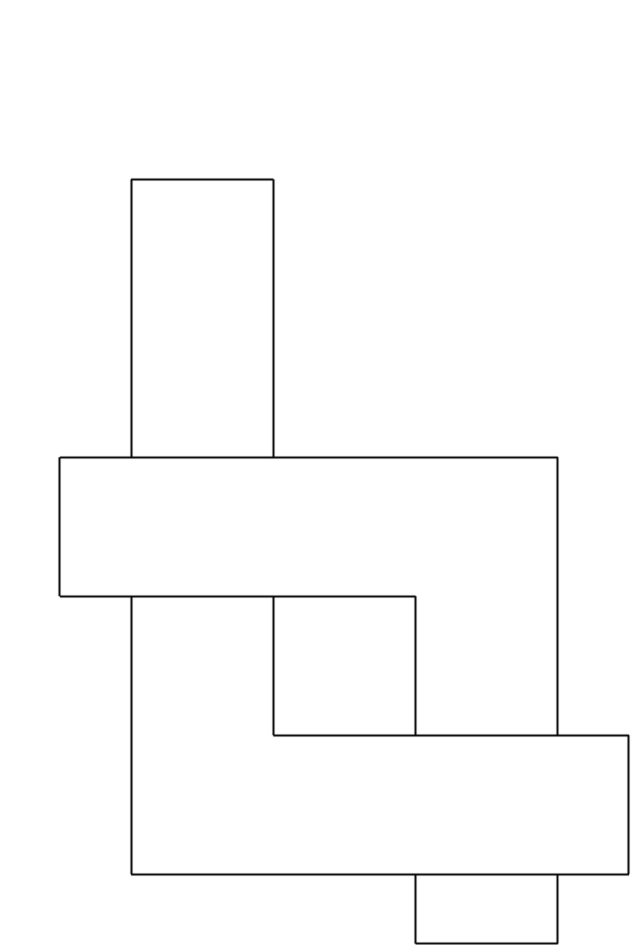
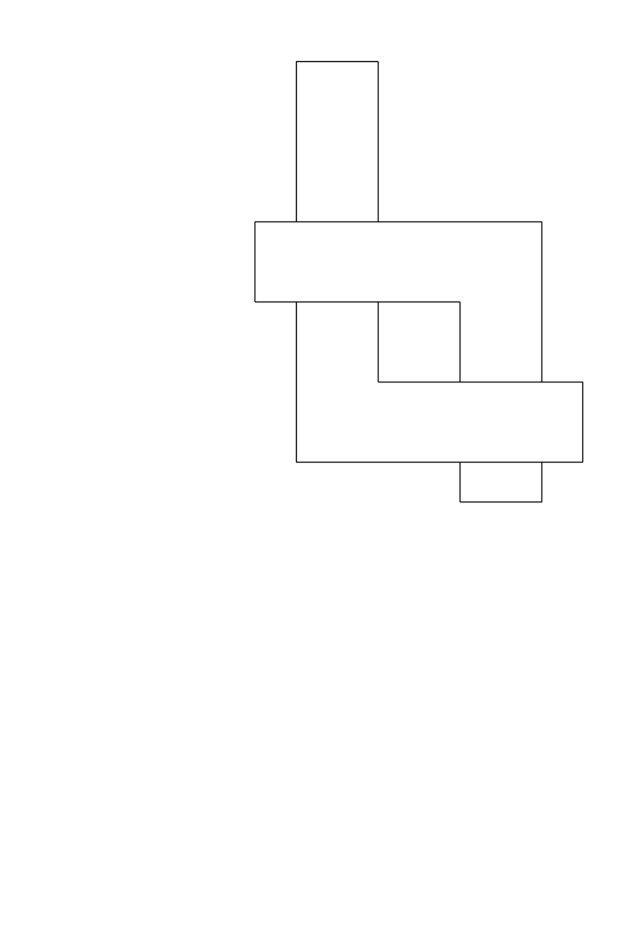
Before and after one commit to latis-data/latis-data.github.io, a plain HTML site: page index.html in a window 1280 px wide. Shown: the part 107-1052 px from the top of the page, without its empty margins (233-873 px from the left). After the commit the page ends 834 px from the top, so only its background shows below. Drawn offline with Linux system fonts and the light colour scheme.

Commit message:
fix size and centering

```diff
--- a/index.html
+++ b/index.html
@@ -3,8 +3,18 @@
 <head>
 <meta charset="UTF-8">
 <title>LaTiS</title>
+<style>
+.center {
+  display: flex;
+  align-items: center;
+  justify-content: center
+}
+</style>
 </head>
+
 <body>
-<img alt="logo" src="images/latis_logo_lines.png" align="middle">
+<div class="center">
+  <img alt="logo" src="images/latis_logo_lines.png" width="50%" height="50%" >
+</div>
 </body>
 </html>
```
